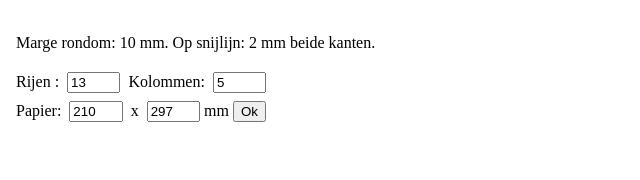
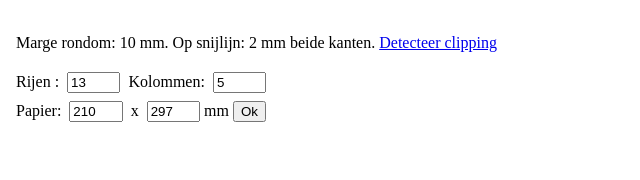
Before and after one commit to pieterD7/barpdf, a PHP site: page /html.php in a window 1280 px wide. Shown: the top 180 px of the page, without its empty margins (0-640 px from the left). Run offline with PHP 8.4, Linux system fonts and the light colour scheme; some libraries are stand-ins or nearby versions.

Commit message:
Added clipping detection

```diff
--- a/src/html.php
+++ b/src/html.php
@@ -197,9 +197,68 @@ function echoDefault($var, $val)
 <!doctype html">
 <html xmlns="http://www.w3.org/1999/xhtml">
 <link href='styles.css' type='text/css' rel='stylesheet'/>
+<script src="https://ajax.googleapis.com/ajax/libs/jquery/2.1.4/jquery.min.js"></script>
+<script type='text/javascript'>
+
+var clipX = 0,
+    clipY = 0,
+    clipping = false,
+    errorString = " => "
+
+function toggleDetectClipping()
+{
+	if(clipping)
+	{
+		clipping = false
+		$(".label").css("border-color", "white")
+	}
+	else
+	{
+		$("#clipping").html("")
+		detectClipping()
+	}
+}
+
+function detectClipping()
+{
+	var s =  $(".label")
+
+	var lblW = s.prop('scrollWidth'),
+	    lblH = s.prop('scrollHeight')
+
+	if(lblW != s.width())
+	{
+		clipping = true
+		clipX = lblW - s.width()
+		s.css({"border-right-color": "red"})
+	}
+	else
+	{
+		s.css({"border-right-color": "white"})
+	}
+
+	if(lblH != s.height())
+	{
+		clipping = true
+		clipY = lblH - s.height()
+		s.css({"border-bottom-color": "red"})
+
+	}
+	else
+	{
+		s.css({"border-bottom-color": "white"})
+	}
+
+	if(clipping)
+		$("#clipping").html(errorString + "(" + clipX + "," + clipY + ")")
+}
+
+
+
+</script>
 <body>
 <div class='noprint'>
-	<p><br/>Marge rondom: 10 mm. Op snijlijn: 2 mm beide kanten.</p>
+	<p><br/>Marge rondom: 10 mm. Op snijlijn: 2 mm beide kanten. <a href='javascript:toggleDetectClipping()'>Detecteer clipping <span id='clipping'></span></a></p>
 	<form action='?'>
 	Rijen : <input type='number' name='rows' value='<?php echoDefault('rows', 13);?>'>
 	Kolommen: <input type='number' name='columns' value='<?php echoDefault('columns', 5);?>'><br/>
```
